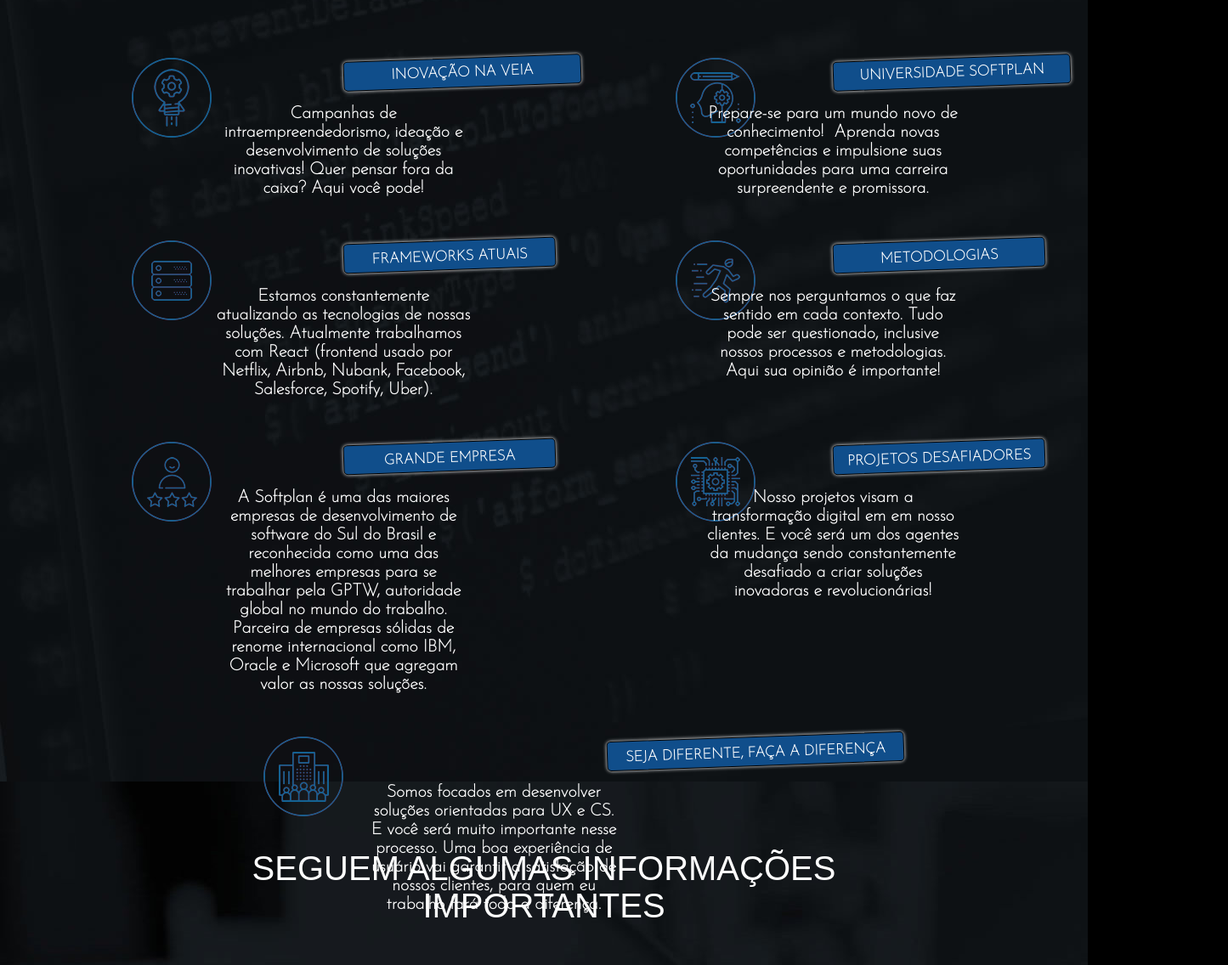
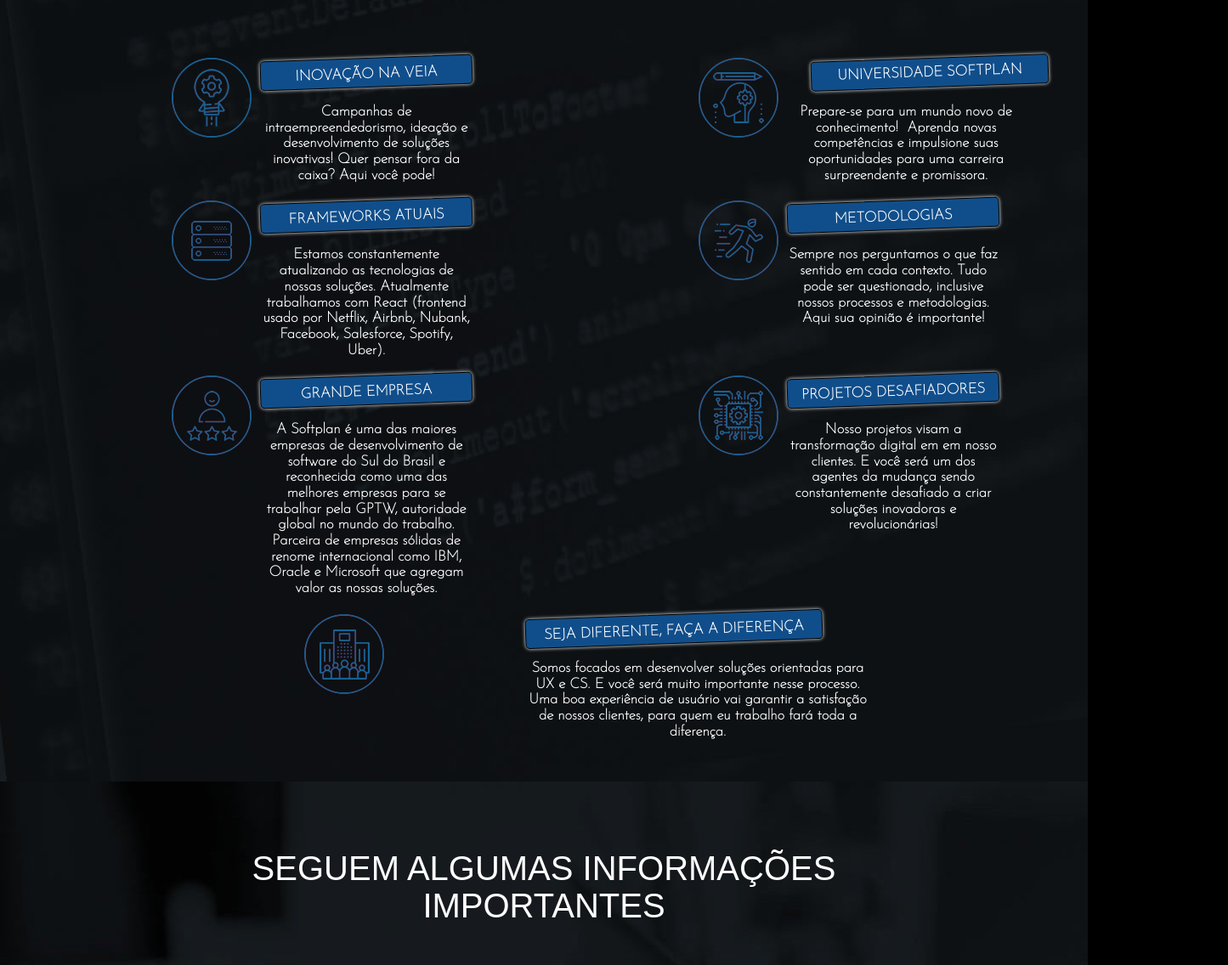
Before and after one commit to isabelec/site, a plain HTML site: page index.html in a window 1280 px wide. Shown: the part 880-2016 px from the top of the page at 85% size, 1445 px wide, since content can reach past the window. Drawn offline with Linux system fonts and the light colour scheme; a web font is replaced by a local one.

Commit message:
ajustes espaçamentos

```diff
--- a/css/style.css
+++ b/css/style.css
@@ -140,7 +140,7 @@ span {
     display: flex;
 }
 .motivos p{
-    width: 80%;
+    width: 100%;
     line-height: 1.1;
 }
 
@@ -154,7 +154,17 @@ span {
     padding-left: 10px;
     width: 100%;
 }
-
+.motivos li:nth-child(2),
+.motivos li:nth-child(4){
+    margin-right: 20%;
+}
+.motivos li:nth-child(1){
+    margin-left: 15%;
+}
+.motivos li:nth-last-of-type()
+.motivos-sete{
+    padding-left: 50%;
+}
 .titulo-motivos{
     width: 250px;
     height: 35px;
@@ -198,12 +208,13 @@ span {
     margin-bottom: 20px;
     transform: rotate(-2deg);
     box-shadow: 0 0 .25em white;
+    margin-left: 10%;
 }
 .lista-titulo:nth-child(1){
-    margin-left: 5%;
+    margin-left: 10%;
 }
 .lista-titulo:nth-child(2){
-    margin-left: 5%;
+    margin-left: 15%;
 }
 .lista-titulo-dois{
     width: 100%;
@@ -219,13 +230,12 @@ span {
 }
 .lista-titulo p{
     font-family: "Josefin Sans", sans-serif;
-    font-size: 20px;
+    font-size: 18px;
     text-transform: none;
-    width: 300px;
-    text-align: center;
+    width: 250px;
+    text-align: left;
     padding-bottom: 10%;
     margin-left: -50%;
-    padding-right: 5%;
 }
 .foto {
     border-radius: 100px;
--- a/index.html
+++ b/index.html
@@ -30,61 +30,61 @@
             <div id="segundo-container" class="motivos container">
                 <h1>7 motivos <span class="color"></span> para você<br> se candidatar <span class="color">(agora)</span> para essa vaga!</h1>
                 <ul>
-                    <li class="lista-titulo"><img  src="images/motivo1.png" alt="motivo um"></li>
-                    <li class="lista-titulo">
-                        <h2 class="titulo-info">Inovação na Veia</h2>
+                    <li class="motivos-imagem"><img  src="images/motivo1.png" alt="motivo um"></li>
+                    <li class="motivos-texto">
+                        <h2 class="titulo-motivos">Inovação na Veia</h2>
                         <p>Campanhas de intraempreendedorismo, ideação e desenvolvimento de soluções inovativas! Quer pensar fora da caixa? Aqui você pode!</p>
                     </li>
-                    <li class="lista-titulo"><img  src="images/motivo2.png" alt="motivo dois"></li>
-                    <li class="lista-titulo">
+                    <li class="motivos-imagem"><img  src="images/motivo2.png" alt="motivo dois"></li>
+                    <li class="motivos-texto">
                         <h2 class="titulo-info">Universidade Softplan</h2>
                         <p>Prepare-se para um mundo novo de conhecimento!  Aprenda novas competências e impulsione suas oportunidades para uma carreira surpreendente e promissora.</p>
                     </li>
                 </ul>
                 <ul>
-                    <li class="lista-titulo"><img  src="images/motivo3.png" alt="motivo três"></li>
-                    <li class="lista-titulo">
+                    <li class="motivos-imagem"><img  src="images/motivo3.png" alt="motivo três"></li>
+                    <li class="motivos-texto">
                         <h2 class="titulo-motivos">Frameworks Atuais</h2>
                         <p>Estamos constantemente atualizando as tecnologias de nossas soluções. Atualmente trabalhamos com React (frontend usado por Netflix, Airbnb, Nubank, Facebook, Salesforce, Spotify, Uber).</p>
                     </li>
-                    <li class="lista-titulo"><img  src="images/motivo4.png" alt="motivo quatro"></li>
-                    <li class="lista-titulo">
+                    <li class="motivos-imagem"><img  src="images/motivo4.png" alt="motivo quatro"></li>
+                    <li class="motivos-texto">
                         <h2 class="titulo-motivos">Metodologias</h2>
                         <p>Sempre nos perguntamos o que faz sentido em cada contexto. Tudo pode ser questionado, inclusive nossos processos e metodologias. Aqui sua opinião é importante!</p>
                     </li>
                 </ul>
                 <ul>
-                    <li class="lista-titulo"><img  src="images/motivo5.png" alt="motivo cinco"></li>
-                    <li class="lista-titulo">
+                    <li class="motivos-imagem"><img  src="images/motivo5.png" alt="motivo cinco"></li>
+                    <li class="motivos-texto">
                         <h2 class="titulo-motivos">Grande Empresa</h2>
                         <p>A Softplan é uma das maiores empresas de desenvolvimento de software do Sul do Brasil e reconhecida como uma das melhores  empresas para se trabalhar pela GPTW, autoridade global no mundo do trabalho. Parceira de empresas sólidas de renome internacional como IBM, Oracle e Microsoft que agregam valor as nossas soluções.</p>
                     </li>
-                    <li class="lista-titulo"><img  src="images/motivo6.png" alt="motivo seis"></li>
-                    <li class="lista-titulo">
+                    <li class="motivos-imagem"><img  src="images/motivo6.png" alt="motivo seis"></li>
+                    <li class="motivos-texto">
                         <h2 class="titulo-motivos">Projetos Desafiadores</h2>
                         <p>Nosso projetos visam a transformação digital em em nosso clientes. E você será um dos agentes da mudança sendo constantemente desafiado a criar soluções inovadoras e revolucionárias!</p>
                     </li>
                 </ul>
                 <ul>
-                    <li class="lista-titulo"><img  src="images/motivo7.png" alt="motivo sete"></li>
-                    <li class="lista-titulo">
+                    <li class="motivos-imagem"><img  src="images/motivo7.png" alt="motivo sete"></li>
+                    <li class="motivos-texto">
                         <h2 id="dif" class="titulo-motivos">Seja diferente, faça a diferença</h2>
                         <p>Somos focados em desenvolver soluções orientadas para UX e CS. E você será muito importante nesse processo. Uma boa experiência de usuário vai garantir a satisfação de nossos clientes, para quem eu trabalho fará toda a diferença.</p>
                     </li>
                 </ul>
             </div>
             <div id="quarto-container" class="container">
-                <h1 class="vagas">Seguem algumas informações<br>importantes</span></h1>
+                <h1 class="vagas">Seguem algumas informações<br>importantes</h1>
                 <ul>
                     <li class="lista-titulo">
                         <h2 class="titulo-info">O que procuramos</h2>
                         <ul>
-                            <li>
+                            <li class="lista-titulo">
                                 <p>
                                 Desenvolvedores intelectualmente curiosos, entusiastas, versáteis, ávidos por aprender, com um histórico de criação de soluções eficientes, escaláveis e acessíveis, preferencialmente no domínio de infraestrutura de dados e ferramentas.
                                 </p>
                             </li>
-                            <li>
+                            <li class="lista-titulo">
                                 <p>
                                 Você terá uma chance significativa de moldar arquitetura, processo e cultura ao trabalhar com tecnologias de ponta. Acreditamos no cultivo de boa química inter e intra-equipe, entusiasmo para construir coisas e exercitar a incrível capacidade de aprender coisas novas quando nos mantemos humildes e de mente aberta.
                                 </p>
@@ -94,12 +94,12 @@
                     <li class="lista-titulo">
                         <h2 class="titulo-info">Você vai se encaixar bem, se...</h2>
                         <ul>
-                            <li>
+                            <li class="lista-titulo">
                                 <p>...prospera em equipes dinâmicas, rápidas e voltadas para resultados;</p>
                                 <p>...está com vontade e gosta de ser constantemente desafiado a aprender e fazer mais;</p>
                                 <p>...abraça o conflito de ideias e gosta de questionar o status quo;</p>
                             </li>
-                            <li>
+                            <li class="lista-titulo">
                                 <p>...aprende rápido e facilmente se adapta a situações e prioridades em mudança;</p>
                                 <p>...acredita em construir ótimos produtos e fazer um ótimo trabalho;</p>
                                 <p>...quer entender o quadro geral, ser responsabilizado e fazer uma contribuição significativa com seu trabalho.</p>
```
